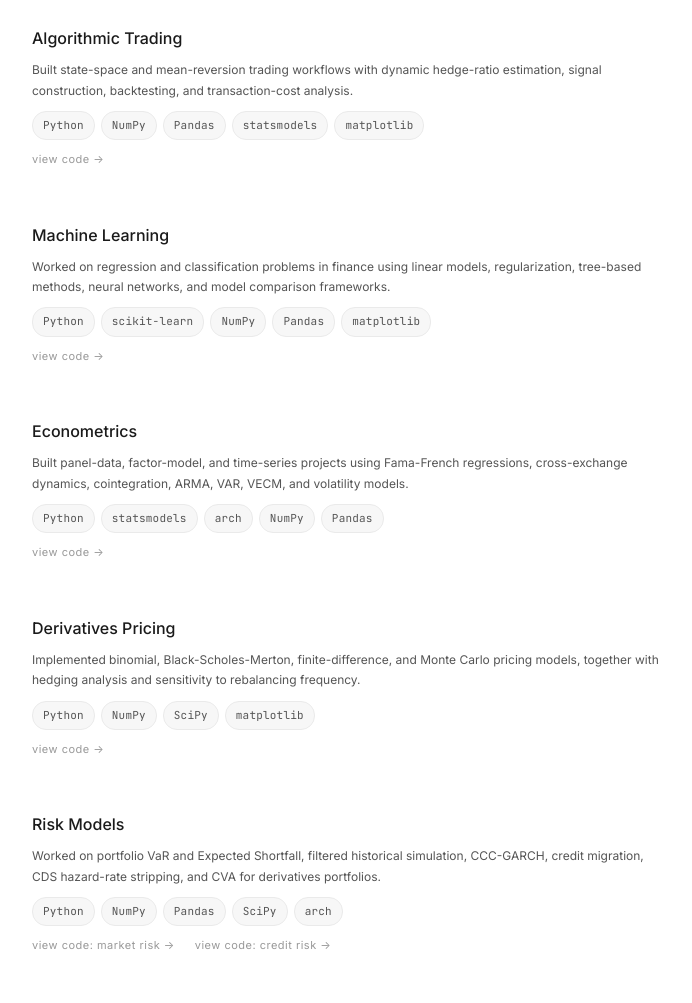
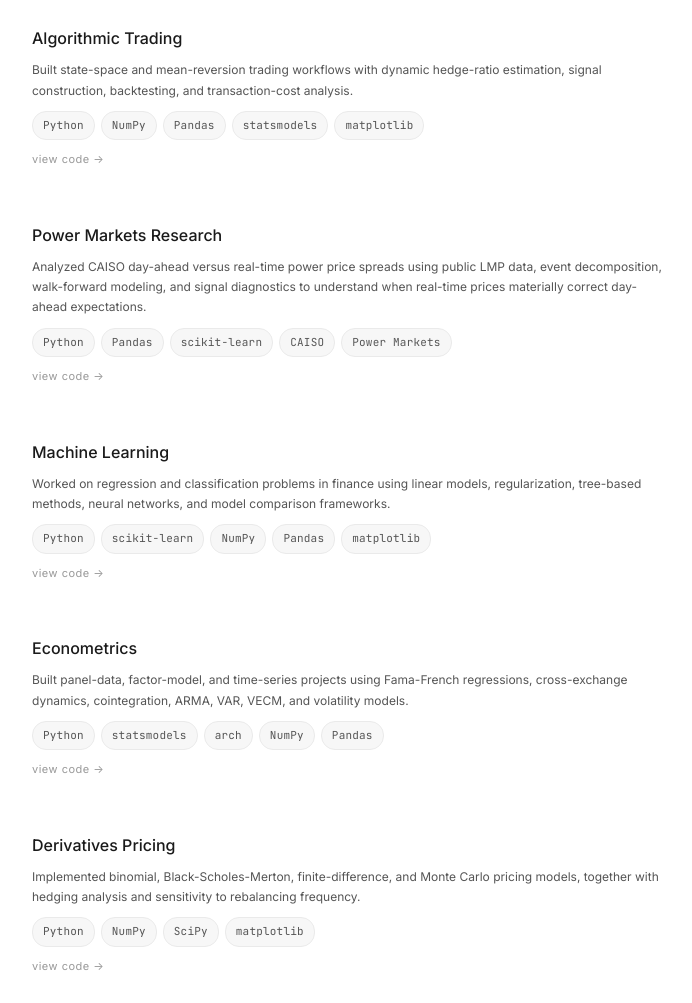
Before and after one commit to ShubhamNanewar/shubhamnanewar.github.io, a plain HTML site: page index.html in a window 1280 px wide. Shown: the part 1715-2718 px from the top of the page, without its empty margins (293-985 px from the left). Drawn offline with Linux system fonts and the light colour scheme.

Commit message:
Add Power Markets Research project to index.html
Added a new project item for Power Markets Research with a description and tags.

```diff
--- a/index.html
+++ b/index.html
@@ -747,6 +747,15 @@
       </div>
 
       <div class="project-item">
+        <div class="project-name">Power Markets Research</div>
+        <div class="project-desc">Analyzed CAISO day-ahead versus real-time power price spreads using public LMP data, event decomposition, walk-forward modeling, and signal diagnostics to understand when real-time prices materially correct day-ahead expectations.</div>
+        <div class="project-tags">
+          <span>Python</span><span>Pandas</span><span>scikit-learn</span><span>CAISO</span><span>Power Markets</span>
+        </div>
+        <a class="project-link" href="https://github.com/ShubhamNanewar/Quant-Projects/tree/main/commodities/power-spread-event-decision-framework" target="_blank" rel="noopener">view code &rarr;</a>
+      </div>
+
+      <div class="project-item">
         <div class="project-name">Machine Learning</div>
         <div class="project-desc">Worked on regression and classification problems in finance using linear models, regularization, tree-based methods, neural networks, and model comparison frameworks.</div>
         <div class="project-tags">
```
